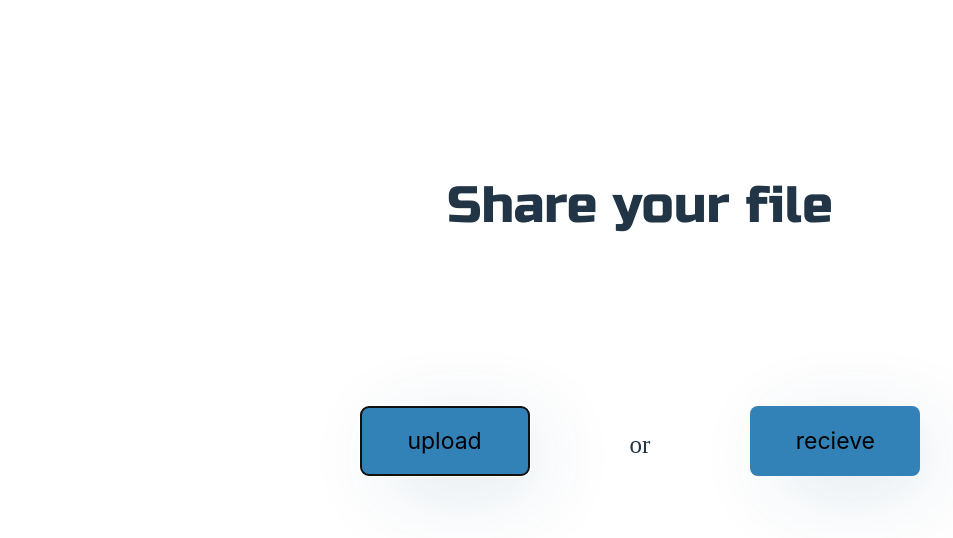
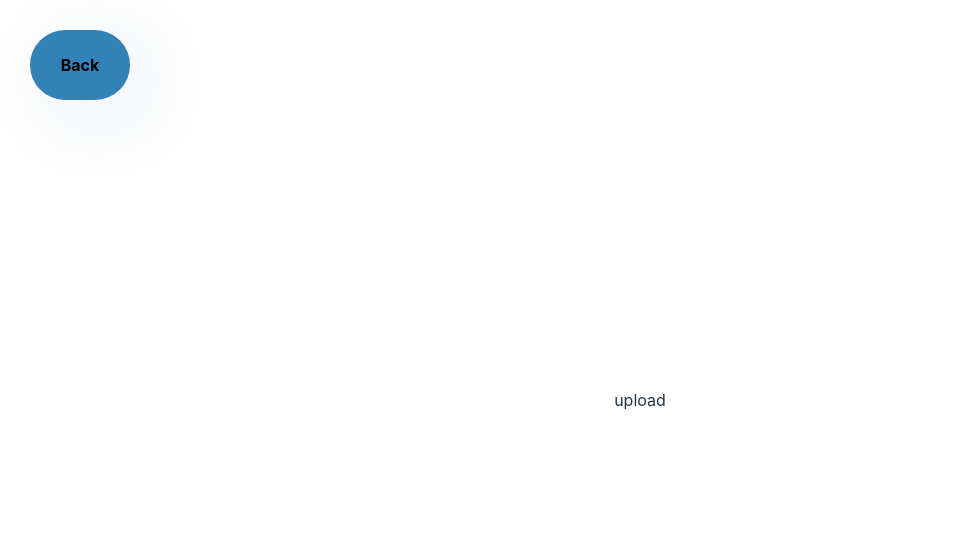
Before and after one commit to vinishdas/FileSharingApp, a React (Vite) app in the folder frontend/: page / in a window 1280 px wide. Both pictures are taken after a click on the button "upload". Shown: the top 538 px of the page, without its empty margins (0-953 px from the left). Built offline with nearby package versions, Linux system fonts and the light colour scheme; a web font is replaced by a local one.

Commit message:
added and funnaalitiuon to upload and receive buttom

```diff
--- a/frontend/src/App.css
+++ b/frontend/src/App.css
@@ -66,3 +66,15 @@ box-shadow: 5px 5px 11px -2px rgba(28, 135, 206, 0.71)
 
 
 }
+.uploadBack{
+
+  position: absolute;
+  top:30px;
+  left: 30px;
+  border-radius: 50px;
+  width: 30%;
+  max-width: 100px;
+  font-size: medium;
+  font-weight: bold ;
+
+}
--- a/frontend/src/App.jsx
+++ b/frontend/src/App.jsx
@@ -1,28 +1,30 @@
-import { useState } from 'react'
-import reactLogo from './assets/react.svg'
-import viteLogo from '/vite.svg'
-import './App.css'
+import { useState } from "react";
+import reactLogo from "./assets/react.svg";
+import viteLogo from "/vite.svg";
+import "./App.css";
+import Home from "./home";
+import Recieve from "./Recieve";
+import Upload from "./Upload";
 
 function App() {
-  const [count, setCount] = useState(0)
+  const [show, setshow] = useState("Home");
 
-  return (
-    <>
-      <h1  className='title'>Share your file </h1>
-     <div className="main">
-      <div className="upload">
-          <button>
-            upload
-          </button>
-      </div>
-      <p className='orclass'> or</p>
-      <div className="recieve">
-        <button>recieve</button>
-      </div>
+  const UpdateUser = (newvalue) => {
+    setshow(newvalue);
+  };
 
-     </div>
-    </>
-  )
+  const render_content = () => {
+    switch (show) {
+      case "Upload":
+        return <Upload onUpdate={UpdateUser}></Upload>;
+      case "Recieve":
+        return <Recieve onUpdate={UpdateUser}></Recieve>;
+      case "Home":
+        return <Home onUpdate={UpdateUser}></Home>;
+    }
+  };
+
+  return <>{render_content()}</>;
 }
 
-export default App
+export default App;
--- /dev/null
+++ b/frontend/src/Home.jsx
@@ -0,0 +1,21 @@
+import { useState } from "react"
+
+export default function Home( {onUpdate}){
+
+
+    return(<>
+    <h1  className='title'>Share your file </h1>
+     <div className="main">
+      <div className="upload">
+          <button  onClick={()=>onUpdate("Upload")} >
+            upload
+          </button>
+      </div>
+      <p className='orclass'> or</p>
+      <div className="recieve">
+        <button  onClick={()=>onUpdate("Recieve")} >recieve</button>
+      </div>
+
+     </div>
+    </>)
+}
--- /dev/null
+++ b/frontend/src/Recieve.jsx
@@ -0,0 +1,8 @@
+import "./App.css";
+
+export default function Recieve({onUpdate}){
+    return(<>
+     <button className="uploadBack" onClick={()=>onUpdate("Home")}>Back</button>
+       <h1> heyy</h1>
+    </>)
+}
--- /dev/null
+++ b/frontend/src/Upload.jsx
@@ -0,0 +1,8 @@
+import './App.css'
+
+export default function Upload({onUpdate}){
+    return(<>
+        <button className="uploadBack" onClick={()=>onUpdate("Home")}>Back</button>
+        <p>upload</p>
+    </>)
+}
```
